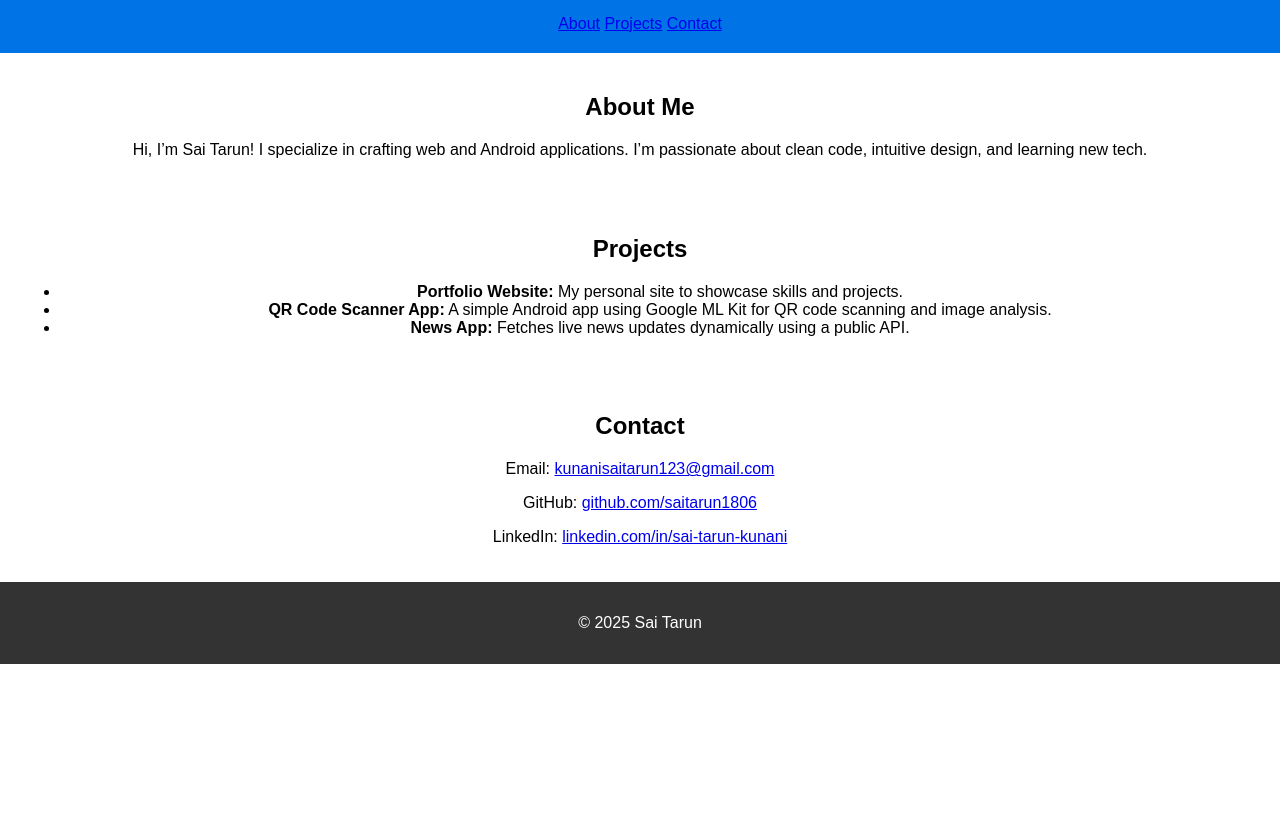
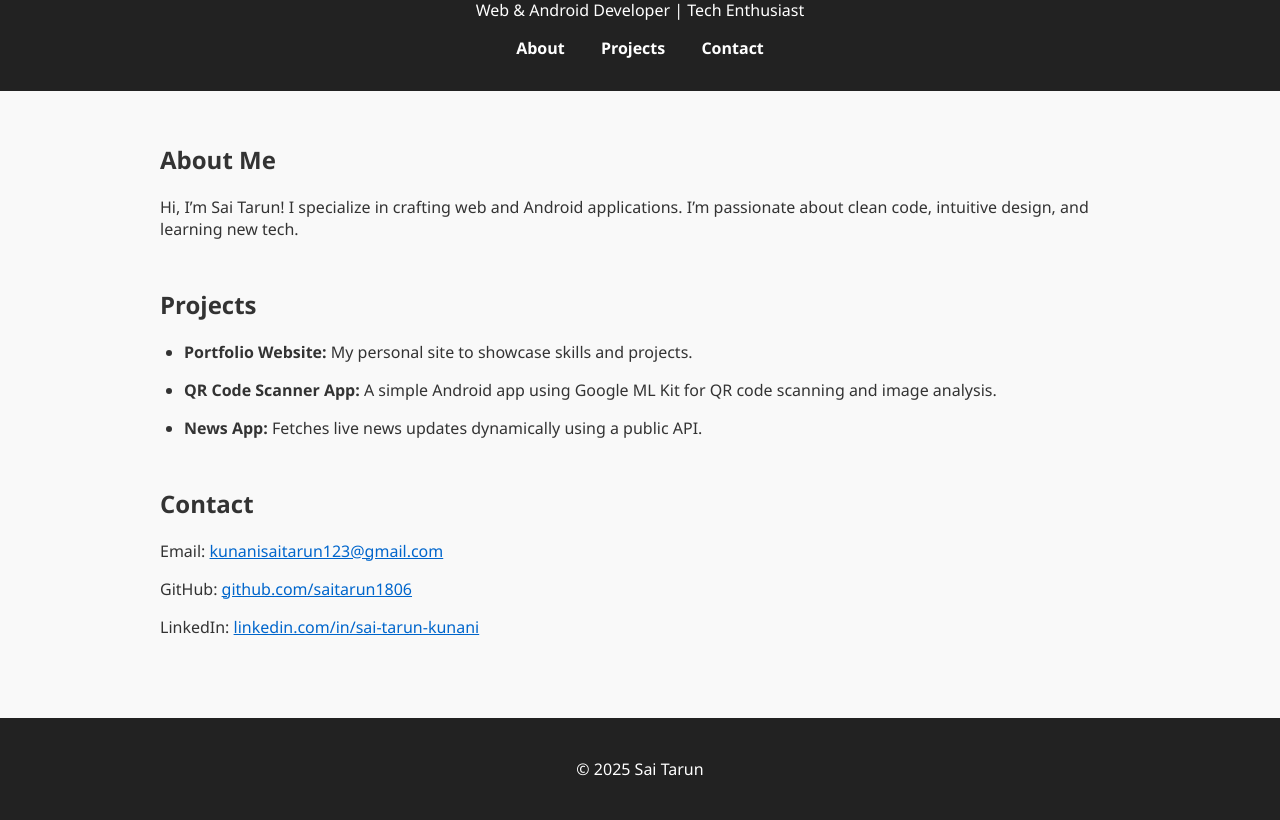
Before and after one commit to saitarun1806/portfolio, a plain HTML site: page index.html in a window 1280 px wide. Shown: the part 119-939 px from the top of the page. Before the commit the page ends 800 px from the top, so only its background shows below. Drawn offline with Linux system fonts and the light colour scheme.

Commit message:
Update style.css

```diff
--- a/style.css
+++ b/style.css
@@ -1,40 +1,63 @@
 body {
-    font-family: Arial, sans-serif;
-    margin: 0;
-    padding: 0;
-    text-align: center;
+  font-family: 'Segoe UI', sans-serif;
+  margin: 0;
+  background-color: #f9f9f9;
+  color: #333;
+  scroll-behavior: smooth;
 }
 
 header {
-    background-color: #0073e6;
-    color: white;
-    padding: 20px;
+  background-color: #222;
+  color: white;
+  text-align: center;
+  padding: 2em 1em;
 }
 
-nav ul {
-    display: flex;
-    justify-content: center;
-    padding: 0;
-    list-style: none;
+header nav {
+  margin-top: 1em;
 }
 
-nav ul li {
-    margin: 0 15px;
+header nav a {
+  color: #fff;
+  margin: 0 1em;
+  text-decoration: none;
+  font-weight: bold;
 }
 
-nav ul li a {
-    text-decoration: none;
-    font-size: 18px;
-    color: black;
-    font-weight: bold;
+header nav a:hover {
+  text-decoration: underline;
+}
+
+main {
+  padding: 2em;
+  max-width: 960px;
+  margin: auto;
 }
 
 section {
-    padding: 20px;
+  margin-bottom: 3em;
+}
+
+ul {
+  list-style-type: disc;
+  padding-left: 1.5em;
+}
+
+ul li {
+  margin-bottom: 1em;
+}
+
+a {
+  color: #0066cc;
+}
+
+a:hover {
+  text-decoration: underline;
 }
 
 footer {
-    background-color: #333;
-    color: white;
-    padding: 1em;
+  background-color: #222;
+  color: white;
+  text-align: center;
+  padding: 1.5em 1em;
 }
```
